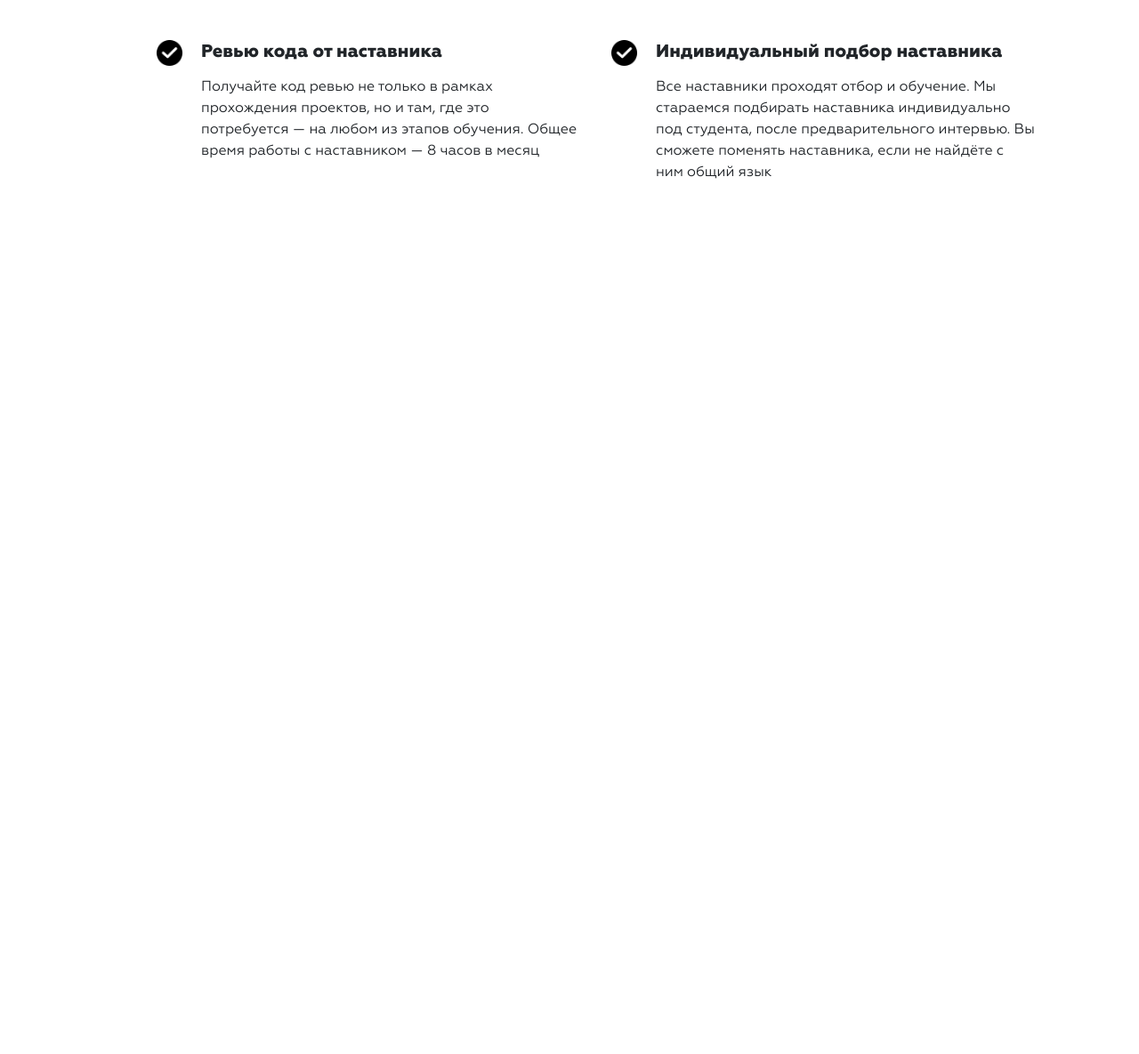
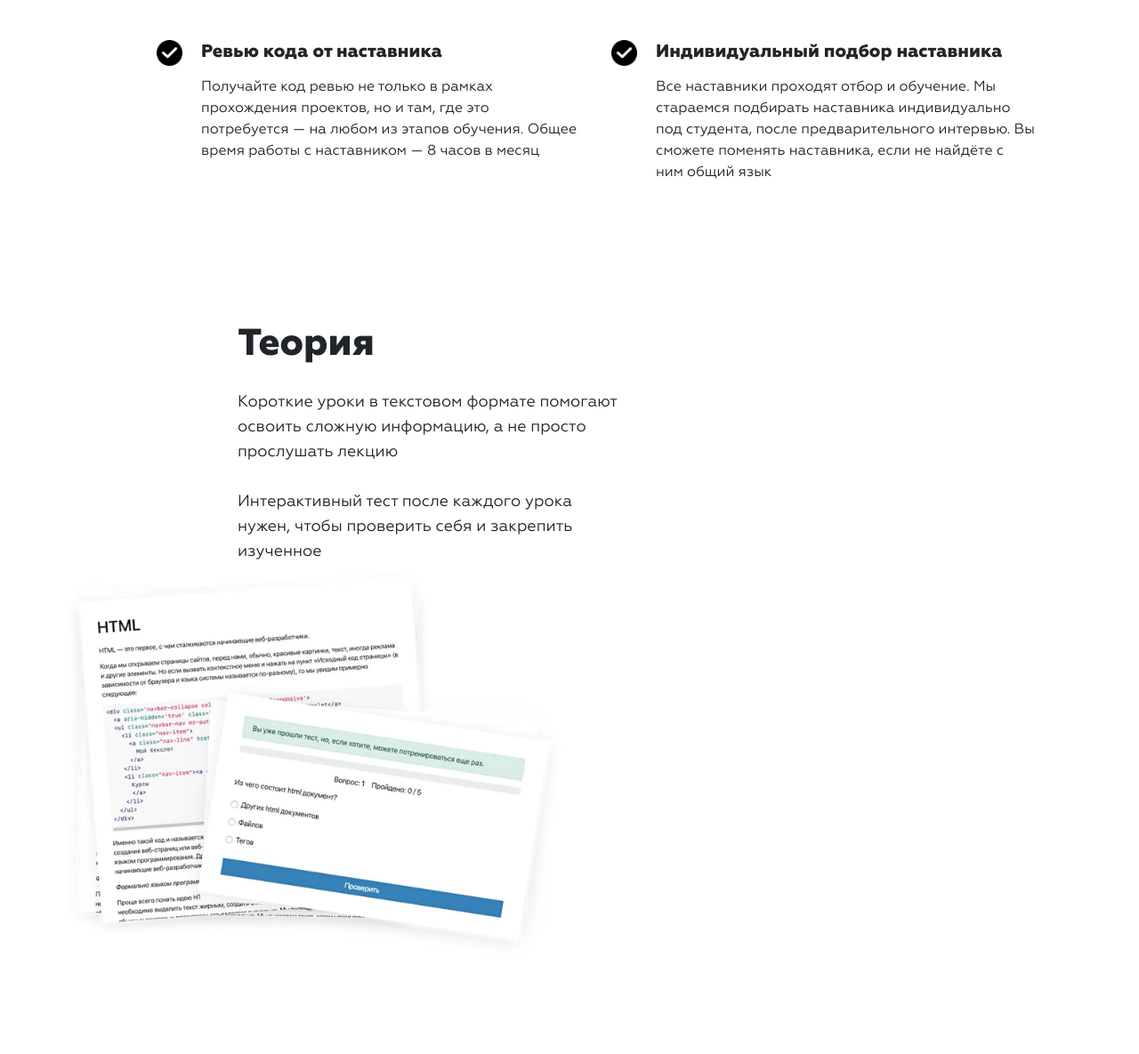
Before and after one commit to sheyhmansur/hexlet-test, a website: page src/index.html in a window 1280 px wide. Shown: the part 2970-4155 px from the top of the page at 89% size. Before the commit the page ends 3236 px from the top, so only its background shows below. Drawn offline with nearby package versions, Linux system fonts and the light colour scheme.

Commit message:
stylization theory.scss done

```diff
--- a/src/index.html
+++ b/src/index.html
@@ -179,17 +179,27 @@
                     </div>
                 </div>
             </div>
-
         </section>
 
-
-
-
-
-
-
-
-        <section class=""></section>
+        <section class="theory">
+            <div class="container">
+                <div class="row theory__wrapper">
+                    <div class="col-6 theory__item">
+                        <div class="theory__item-title title">
+                            Теория
+                        </div>
+                        <div class="theory__item-descr">
+                            Короткие уроки в текстовом формате помогают освоить сложную информацию, а не просто
+                            прослушать лекцию
+                            <br>
+                            <br>
+                            Интерактивный тест после каждого урока нужен, чтобы проверить себя и закрепить изученное
+                        </div>
+                    </div>
+                    <div class="col-6 theory__image"></div>
+                </div>
+            </div>
+        </section>
         <section class=""></section>
         <section class=""></section>
     </main>
--- a/src/sass/blocks/_theory.scss
+++ b/src/sass/blocks/_theory.scss
@@ -0,0 +1,26 @@
+.theory {
+  padding-top: 90px;
+  &__wrapper {
+    display: flex;
+    align-items: center;
+  }
+  &__item {
+    margin-left: 185px;
+    max-width: 460px;
+    .title {
+      text-align: initial;
+    }
+  }
+  &__item-descr {
+    font-size: 18px;
+    margin-top: 20px;
+    line-height: 1.55;
+  }
+  &__image {
+    background-image: url("../img/theory.png");
+    background-repeat: no-repeat;
+    max-width: 100%;
+    min-height: 550px;
+    background-size: contain;
+  }
+}
```
Also changed, not shown: dist/img/checked.png (added), dist/img/theory.png (added), dist/index.html, src/css/style.min.css, src/img/theory.png (added).
